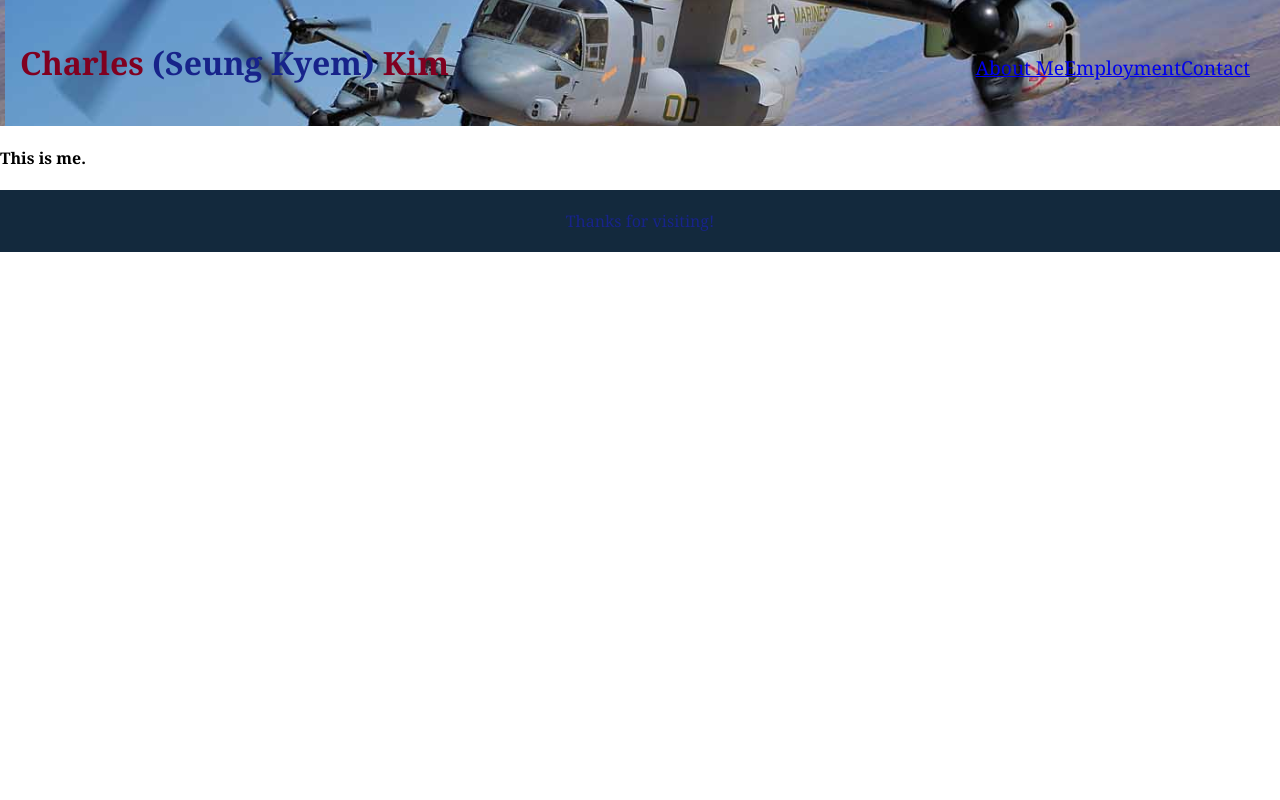
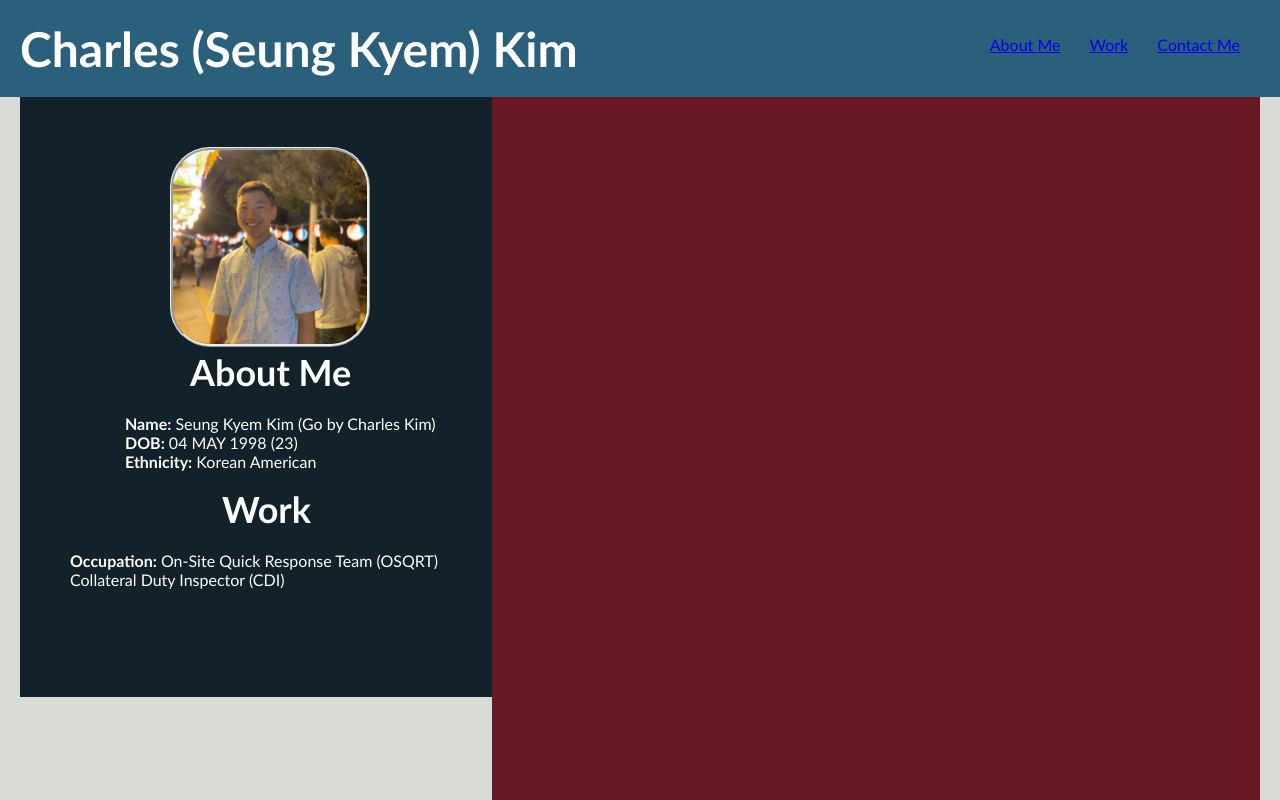
Before and after one commit to kims1998/Learn-About-Me, a plain HTML site: page Assets/index.html in a window 1280 px wide. Shown: the top 800 px of the page. Drawn offline with Linux system fonts and the light colour scheme; files whose address does not match are found by name.

Commit message:
Made major changes to the format of my HTML and CSS to my likings, swapped photos

```diff
--- a/Assets/index.html
+++ b/Assets/index.html
@@ -9,29 +9,55 @@
 </head>
 
 <body>
-  <header>
-    <h1>Charles <span class="Seung Kyem">(Seung Kyem)</span> Kim</h1>
-    <img class="MV-22" img="file:///C:/Users/hocol/OneDrive/Desktop/CODING/Homework/AboutMe/Learn-About-Me/Assets/Img/MV-22.jpg"></img>
+    <header class="header">
+        <h1>Charles<span class="Korean Name"> (Seung Kyem) </span>Kim</h1>
         <nav>
             <ul>
-              <li><a href="#">About Me</a></li>
-              <li><a href="#">Employment</a></li>
-              <li><a href="#">Contact</a></li>
+                <li>
+                    <a href="#About-Me">About Me</a>
+                </li>
+                <li>
+                    <a href="#Work">Work</a>
+                </li>
+                <li>
+                    <a href="#Contact-Me">Contact Me</a>
+                </li>
             </ul>
-         </nav>
-  </header>
+        </nav>
+    </header>
+    <figure class="ro"></figure>
+    <main class="content">
+        <section id="About-Me" class="About-Me">
+            <img src="file:///C:/Users/hocol/OneDrive/Desktop/CODING/Homework/AboutMe/Learn-About-Me/Assets/Img/Self%20Portrait.jpg" alt="Picture of Me">
+            <h2>About Me</h2>
+            <p>
+                <strong>Name:</strong> Seung Kyem Kim (Go by Charles Kim) <br>
+                <strong>DOB:</strong> 04 MAY 1998 (23) <br>
+                <strong>Ethnicity:</strong> Korean American
+            </p>
+        </section>
+        <section id="Work" class="Work">
+            <h2>Work</h2>
+            <p>
+            <strong>Occupation:</strong> On-Site Quick Response Team (OSQRT) Collateral Duty Inspector (CDI)
+            </p>
+        </section>
+    </main>
+    <aside class="Synopsis">
+        <aside class="Synopsis">
+            <p>
+                INFO INFO INFO INFO INFO INFO INFO INFO INFO INFO INFO INFO INFO INFO INFO INFO INFO INFO INFO INFO INFO INFO INFO INFO INFO INFO INFO INFO INFO INFO
+            </p>
+        </aside>
+    </aside>
+    <footer class="footer">
+        <h2>Contact Me</h2>
 
+            <p> Mobile: 619-650-9407 </p>
+            <p> Email: Seung.kim1998@gmail.com</p>
+            <p> <a href="https://www.linkedin.com/in/seungkyem-kim/">LinkedIn</a></p>
 
-    <main>
-        <h4>
-            This is me.
-        </h4>
-    </main>
-
-
-  <footer>
-    <span>Thanks for visiting!</span>
-  </footer>
+    </footer>
 </body>
 
 </html>
--- a/Assets/style.css
+++ b/Assets/style.css
@@ -1,49 +1,136 @@
-html {
- font-family: Georgia, 'Times New Roman', Times, serif;
-
-}
-
-nav {
-    margin: 10px 10px 0 0;
-}
-
-ul {
-      display: flex;
-      flex-direction: row;
-      list-style-type: none;
-      font-size: larger;
-  }
-  body {
-    font-family: Georgia, 'Times New Roman', Times, serif;
+* {
+    box-sizing: border-box;
+    padding: 0;
     margin: 0;
   }
 
-  header {
-    padding: 20px;
-    display: flex;
-    justify-content: space-between;
-    align-items: center;
-
-    background: url("file:///C:/Users/hocol/OneDrive/Desktop/CODING/Homework/AboutMe/Learn-About-Me/Assets/Img/MV-22.jpg");
-    background-position: 5px;
-    background-size: 100%;
-  }
-  header h1 {
-      color:#800020;
+  body {
+    background-color: #d9dcd6;
   }
 
-  span {
-    color: #17238a;
+  .header {
+    padding: 20px;
+    font-family: "Trebuchet MS", "Lucida Sans Unicode", "Lucida Grande",
+      "Lucida Sans", Arial, sans-serif;
+    background-color: #2a607c;
+    color: #ffffff;
   }
 
-  span h1 {
-      display: flex;
-      justify-content: flex-start;
+  .header h1 {
+    display: inline-block;
+    font-size: 48px;
   }
 
-  footer {
+  .header h1 .seo {
+    color: #d9dcd6;
+  }
+
+  .header nav {
+    padding-top: 15px;
+    margin-right: 20px;
+    float: right;
+    font-family: "Gill Sans", "Gill Sans MT", Calibri, "Trebuchet MS", sans-serif,
+      20px;
+  }
+
+  .header nav ul {
+    list-style-type: none;
+  }
+
+  .header nav ul li {
+    display: inline-block;
+    margin-left: 25px;
+  }
+
+  .float-left {
+    float: left;
+    margin-right: 25px;
+  }
+
+  .float-right {
+    float: right;
+    margin-left: 25px;
+  }
+
+  .content {
+    width: 80%;
+    display: inline-block;
+    margin-left: 20px;
+  }
+
+    img {
+        width: 200px;
+        position: relative;
+        left: 100px;
+        border-radius: 40px;
+        border-style: ridge;
+    }
+
+  .Synopsis {
+    margin-right: 20px;
+    margin-bottom: 100%;
     padding: 20px;
+    clear: both;
+    float: right;
+    width: 60%;
+    height: 100%;
+    font-family: "Gill Sans", "Gill Sans MT", Calibri, "Trebuchet MS", sans-serif;
+    background-color: #681823;
+    position: relative;
+    top: -600px;
+  }
+
+  .Synopsis h3 {
+    margin-bottom: 10px;
     text-align: center;
-    background: #13293d;
-    color: #fff;
   }
+
+  .About-Me,
+  .Work{
+    padding: 50px;
+    height: 300px;
+    width: 500px;
+    font-family: "Gill Sans", "Gill Sans MT", Calibri, "Trebuchet MS", sans-serif;
+    background-color: #13212b;
+    color: #ffffff;
+  }
+
+.About-Me p{
+    position: relative;
+    left: 55px;
+}
+
+  .About-Me h2,
+  .Work h2 {
+      margin-bottom: 20px;
+      font-size: 36px;
+  }
+
+  .About-Me h2{
+    position: relative;
+    left: 120px
+  }
+
+  .Work h2{
+    margin-top: 40px;
+    position: relative;
+    left: 152px;
+  }
+
+  .footer {
+    padding: 30px;
+    clear: both;
+    font-family: "Trebuchet MS", "Lucida Sans Unicode", "Lucida Grande",
+      "Lucida Sans", Arial, sans-serif;
+    text-align: center;
+  }
+
+  .footer p {
+    display: flex;
+    flex-direction: row;
+  }
+
+  .footer h2 {
+    font-size: 20px;
+
+  }
```
Also changed, not shown: Assets/Img/ME.JPG (deleted), Assets/Img/Self Portrait.jpg (added).
